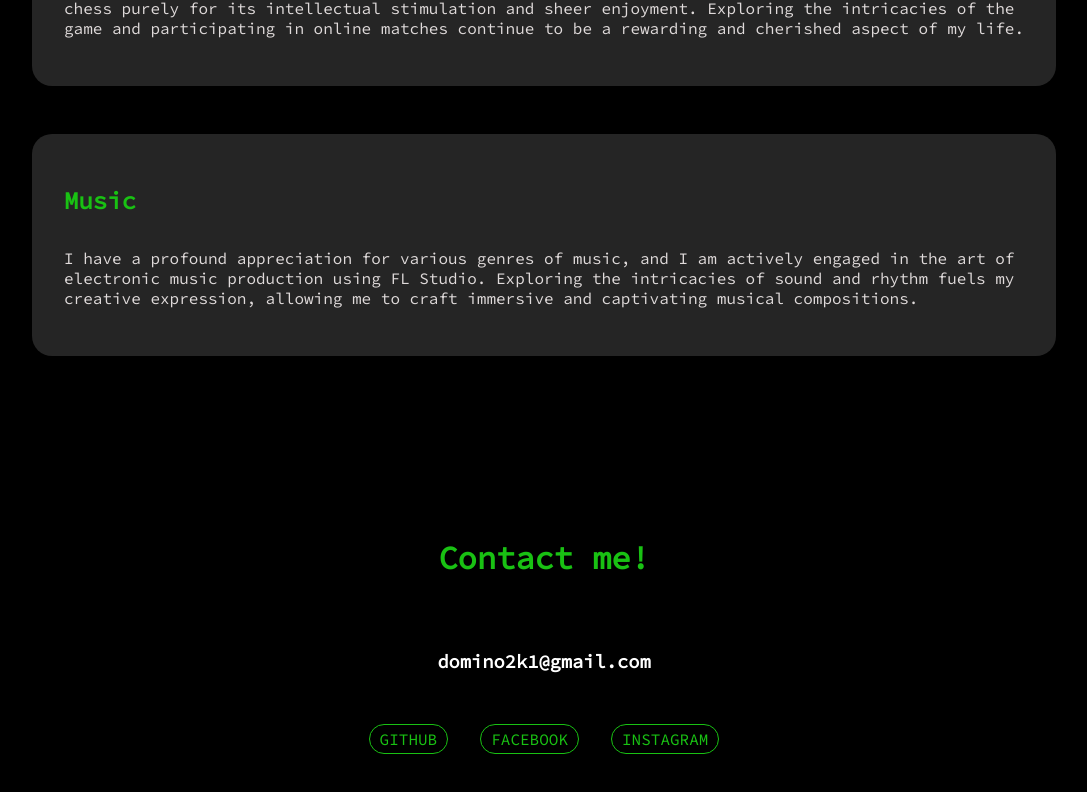
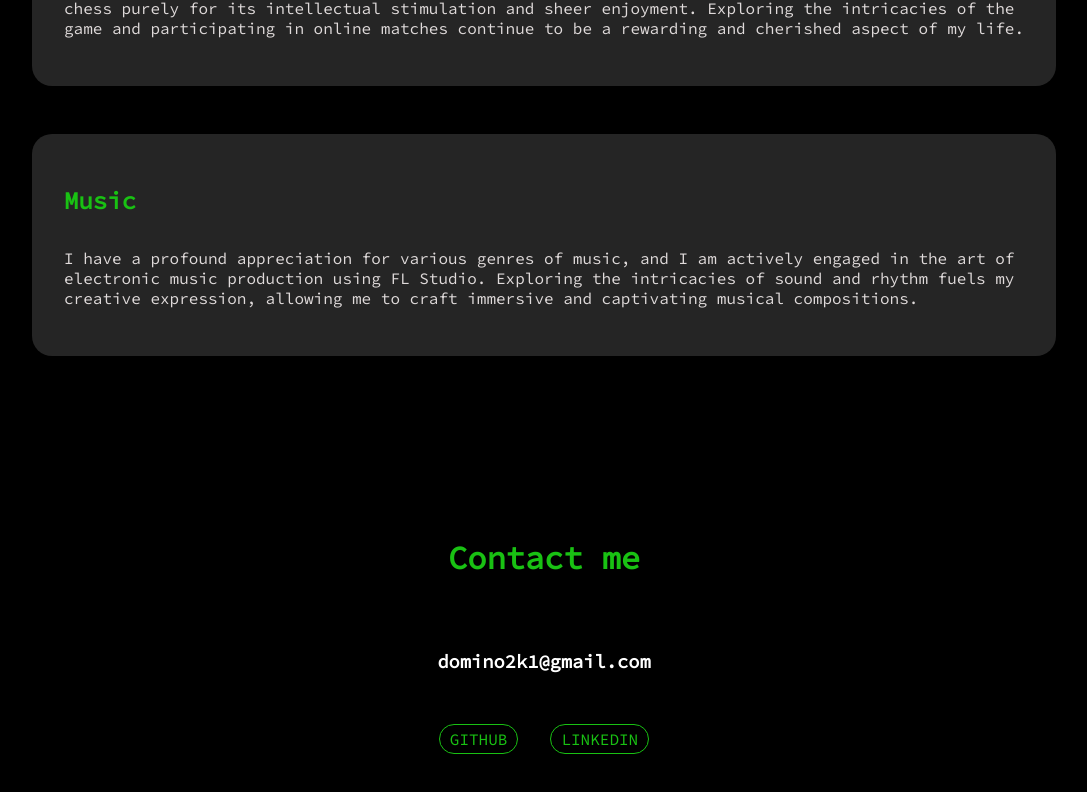
Before and after one commit to ddmuzyk/dmuzyka, a React (Create React App) app: page / in a window 1280 px wide. Shown: the part 3846-4638 px from the top of the page, without its empty margins (96-1183 px from the left). Built offline with nearby package versions, Linux system fonts and the light colour scheme.

Commit message:
change link btns

```diff
--- a/src/components/Contact/Contact.css
+++ b/src/components/Contact/Contact.css
@@ -45,7 +45,7 @@
 }
 
 .linkButton:hover {
-    color: #22c8ce;
+    color: var(--btn-hover)
     /* background-color: rgb(47, 53, 51); */
 }
 
--- a/src/components/Contact/Contact.js
+++ b/src/components/Contact/Contact.js
@@ -7,15 +7,14 @@ const Contact = () => {
 
     return (
         <div id="contact" className="contact">
-            <h1 className="contactTitle">Contact me!</h1>
+            <h1 className="contactTitle">Contact me</h1>
             <div className="contacts">
                 <h3>domino2k1@gmail.com</h3>
                 {/* <h3>phone</h3> */}
             </div>
             <div className="linkButtons">
                 <a href="https://github.com/ddmuzyk" className="linkButton">GITHUB</a>
-                <a href="https://pl-pl.facebook.com/" className="linkButton">FACEBOOK</a>
-                <a href="https://www.instagram.com/" className="linkButton">INSTAGRAM</a>
+                <a href="https://www.linkedin.com/in/dominik-muzyka/" className="linkButton">LINKEDIN</a>
             </div>
         </div>
     )
```
